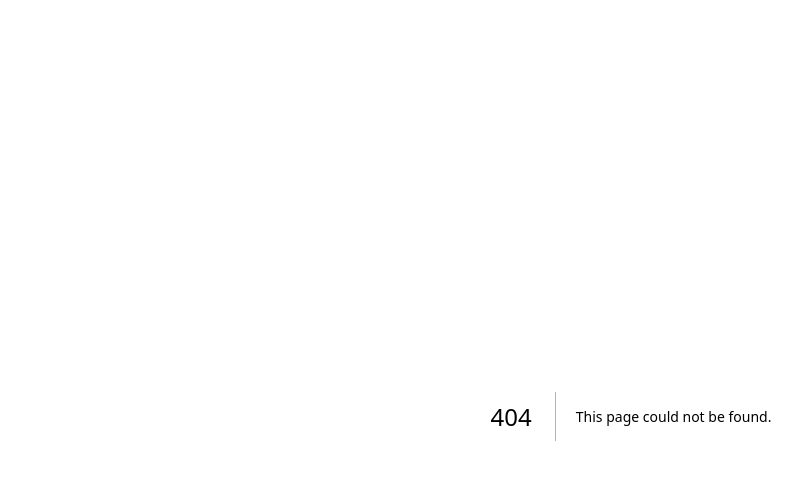
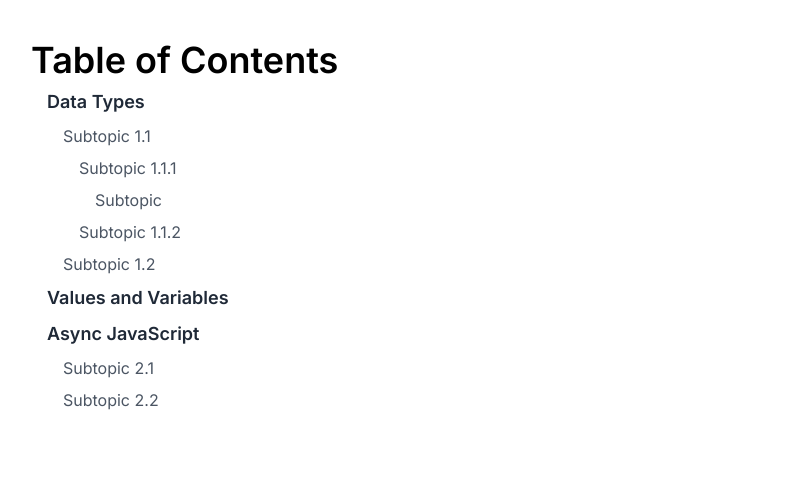
Before and after one commit to Asharalikhan4/JavaScript, a Next.js app in the folder website/: page /table-of-contents in a window 1280 px wide. Before the commit this address had no page. Shown: the top 480 px of the page, without its empty margins (9-811 px from the left). Built offline with nearby package versions, Linux system fonts and the light colour scheme.

Commit message:
UI of contents page updated

```diff
--- /dev/null
+++ b/website/src/app/(routes)/async-javascript/page.tsx
@@ -0,0 +1,10 @@
+import { FC } from "react";
+import AsyncJavaScript from "@/app/pages/AsyncJavaScript";
+
+const Page: FC = () => {
+    return (
+        <AsyncJavaScript />
+    );
+};
+
+export default Page;
--- a/website/src/app/data-types/page.tsx
+++ b/website/src/app/(routes)/data-types/page.tsx
@@ -1,4 +1,4 @@
-import DataTypes from "../pages/DataTypes";
+import DataTypes from "@/app/pages/DataTypes";
 
 export default function Page() {
     return <DataTypes />;
--- a/website/src/app/table-of-content/page.tsx
+++ b/website/src/app/(routes)/table-of-content/page.tsx
@@ -1,4 +1,4 @@
-import TableOfContent from "../pages/TableOfContent"
+import TableOfContent from "@/app/pages/TableOfContent"
 
 const page = () => {
     return (
--- /dev/null
+++ b/website/src/app/(routes)/table-of-contents/page.tsx
@@ -0,0 +1,73 @@
+import TableOfContents from "@/app/pages/TableOfContents";
+import { FC } from "react";
+
+interface Topic {
+    title: string;
+    link: string;
+    subtopics?: Topic[];
+};
+
+interface TableOfContentsProps {
+    topics: Topic[];
+};
+
+const topics: Topic[] = [
+    {
+        title: "Data Types",
+        link: "/data-types",
+        subtopics: [
+            {
+                title: "Subtopic 1.1",
+                link: "/async-javascript",
+                subtopics: [
+                    {
+                        title: "Subtopic 1.1.1",
+                        link: "/async-javascript",
+                        subtopics: [
+                            {
+                                title: "Subtopic",
+                                link: "/async-javascript",
+                            }
+                        ]
+                    },
+                    {
+                        title: "Subtopic 1.1.2",
+                        link: "/async-javascript",
+                    }
+                ]
+            },
+            {
+                title: "Subtopic 1.2",
+                link: "/async-javascript",
+            }
+        ]
+    },
+    {
+        title: "Values and Variables",
+        link: "/values-and-variables"
+    },
+    {
+        title: "Async JavaScript",
+        link: "/async-javascript",
+        subtopics: [
+            {
+                title: "Subtopic 2.1",
+                link: "/async-javascript",
+            },
+            {
+                title: "Subtopic 2.2",
+                link: "/async-javascript",
+            }
+        ]
+    }
+];
+
+const page: FC = () => {
+    return (
+        <div className="">
+            <TableOfContents topics={topics} />
+        </div>
+    );
+};
+
+export default page;
--- a/website/src/app/values-and-variables/page.tsx
+++ b/website/src/app/(routes)/values-and-variables/page.tsx
@@ -1,4 +1,4 @@
-import ValuesAndVariables from "../pages/ValuesAndVariables";
+import ValuesAndVariables from "@/app/pages/ValuesAndVariables";
 
 export default function Page() {
     return <ValuesAndVariables />;
--- a/website/src/app/components/Heading.tsx
+++ b/website/src/app/components/Heading.tsx
@@ -2,11 +2,12 @@
 
 interface HeadingProps {
     name: string;
-}
+    className?: string;
+};
 
-const Heading: FC<HeadingProps> = ({ name }) => {
+const Heading: FC<HeadingProps> = ({ name, className }) => {
     return (
-        <div className="text-4xl font-semibold">{name}</div>
+        <div className={`${className} text-4xl font-semibold`}>{name}</div>
     );
 };
 
--- /dev/null
+++ b/website/src/app/components/SubHeading.tsx
@@ -0,0 +1,14 @@
+import { FC } from "react";
+
+interface SubHeadingProps {
+    name: string;
+    className?: string;
+};
+
+const SubHeading: FC<SubHeadingProps> = ({ name, className }) => {
+    return (
+        <div className={`${className} text-xl font-semibold`}>{name}</div>
+    );
+};
+
+export default SubHeading;
--- a/website/src/app/page.tsx
+++ b/website/src/app/page.tsx
@@ -6,7 +6,7 @@
       <div className="h-full flex flex-col items-center justify-center gap-y-2">
         <div className="text-3xl">Welcome to JavaScript+TypeScript World.</div>
         <div className="text-4xl font-medium">Here you can learn JavaScript+TypeScript from scratch.</div>
-        <Link href={"/table-of-content"} className="border-2 px-6 py-1 rounded-md hover:bg-slate-200">Next</Link>
+        <Link href={"/table-of-contents"} className="border-2 px-6 py-1 rounded-md hover:bg-slate-200">Next</Link>
       </div>
     </main>
   );
--- /dev/null
+++ b/website/src/app/pages/AsyncJavaScript.tsx
@@ -0,0 +1,27 @@
+import CodeDisplay from "../components/CodeDisplay";
+import Heading from "../components/Heading";
+import SubHeading from "../components/SubHeading";
+
+const AsyncJavaScript = () => {
+    return (
+        <div className="space-y-2">
+            <Heading name="Async JavaScript" />
+            <SubHeading name="Synchronous Code" />
+            <CodeDisplay language="typescript" code={`// Synchronous code
+const p = document.querySelector("p");
+p.textContent = "My name is Ashar Ali Khan";
+alert("This is an alert");  // Code will stop here until we press ok on the alert box.
+p.style.color = "red";`}
+            />
+            <SubHeading name="Asynchronous Code" />
+            <CodeDisplay language="typescript" code={`// Asynchronous code
+const z = document.querySelector("p");
+setTimeout(() => {
+    p.textContent = "My name is Ashar Ali Khan";    // This code will execute after 5 seconds. here code won't stop.
+}, 5000);
+z.style.color = "red";`} />
+        </div>
+    );
+};
+
+export default AsyncJavaScript;
--- a/website/src/app/pages/TableOfContent.tsx
+++ b/website/src/app/pages/TableOfContent.tsx
@@ -10,11 +10,13 @@
 const chapterList: Chapter[] = [
     { name: "Values and Variables", url: "/values-and-variables" },
     { name: "Data Types", url: "/data-types" },
+    { name: "Async JavaScript", url: "/async-javascript" },
 ];
 
 const TableOfContent: FC = () => {
     return (
         <div className="space-y-2">
+            <Link href="/" className="text-blue-500 hover:underline">Back to Home</Link>
             <Heading name="Table of Content" />
             <ul className="space-y-1">
                 {chapterList?.map((chapter, index) => (
--- /dev/null
+++ b/website/src/app/pages/TableOfContents.tsx
@@ -0,0 +1,46 @@
+import React from "react";
+import Link from "next/link";
+import Heading from "../components/Heading";
+
+interface Topic {
+  title: string;
+  link: string;
+  subtopics?: Topic[];
+}
+
+interface TableOfContentsProps {
+  topics: Topic[];
+}
+
+const TableOfContents: React.FC<TableOfContentsProps> = ({ topics }) => {
+  const renderTopic = (topic: Topic, depth: number = 0) => {
+    const indentClass = depth === 0 ? '' : `ml-${depth * 4}`;
+    const textSizeClass = depth === 0 ? 'text-lg font-semibold' : 'text-base';
+    const textColorClass = depth === 0 ? 'text-gray-800' : 'text-gray-600';
+
+    return (
+      <div key={topic.title} className={`ml-4 my-2`}>
+        {/* <p>{indentClass}</p> */}
+        <Link href={topic.link} className={`${textSizeClass} ${textColorClass} hover:text-blue-600 transition-colors duration-200`}>
+          {topic.title}
+        </Link>
+        {topic.subtopics && (
+          <div className="mt-1">
+            {topic.subtopics.map((subtopic) => renderTopic(subtopic, depth + 1))}
+          </div>
+        )}
+      </div>
+    );
+  };
+
+  return (
+    <nav className="p-6 rounded-lg">
+      <Heading name="Table of Contents" />
+      <div>
+        {topics.map((topic) => renderTopic(topic))}
+      </div>
+    </nav>
+  );
+};
+
+export default TableOfContents;
```
